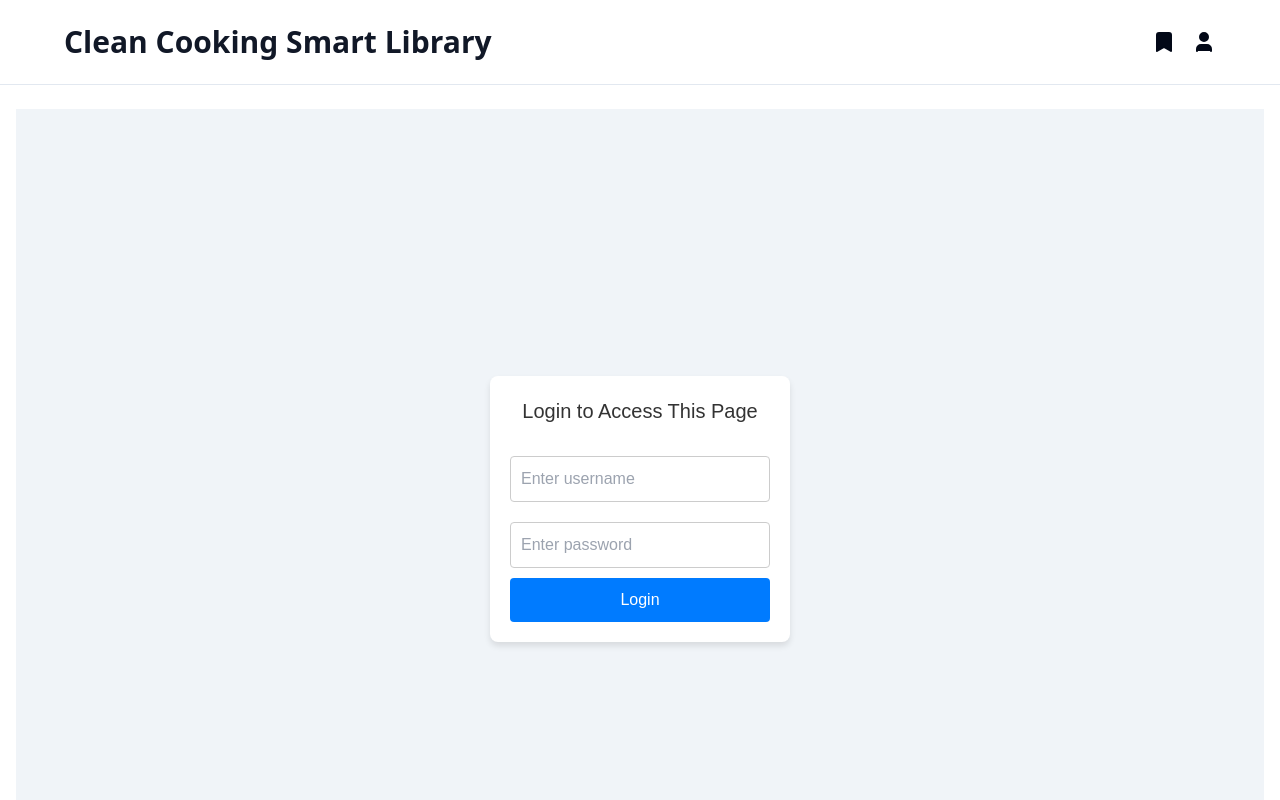
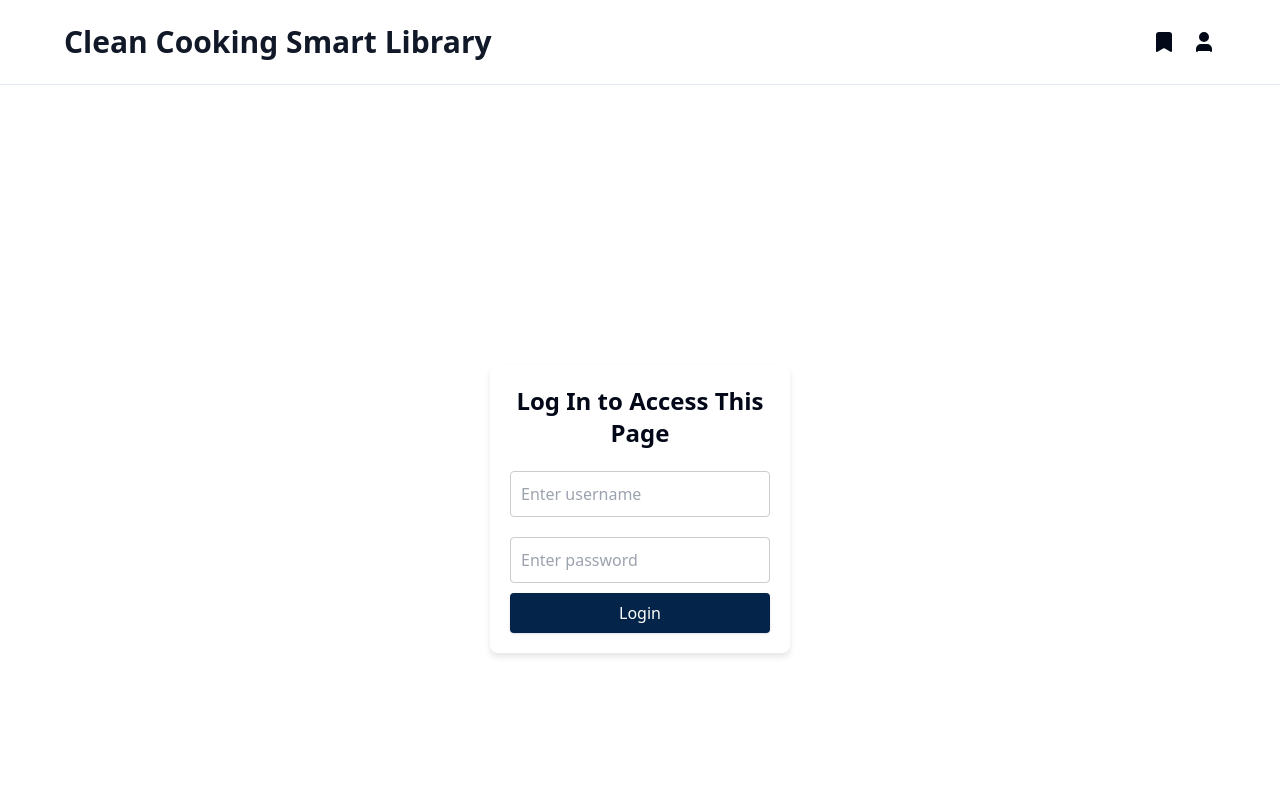
Before and after one commit to Clean-Cooking-Alliance/smart-library, a React (Vite) app in the folder frontend/: page /profile in a window 1280 px wide. Shown: the top 800 px of the page. Built offline with nearby package versions, Linux system fonts and the light colour scheme.

Commit message:
applied formatting to make login form match other pages

```diff
--- a/frontend/src/pages/ProfilePage.tsx
+++ b/frontend/src/pages/ProfilePage.tsx
@@ -167,8 +167,8 @@ export const ProfilePage: React.FC = () => {
           alignItems: "center",
           justifyContent: "center",
           height: "100vh",
-          backgroundColor: "#f0f4f8",
-          fontFamily: "Arial, sans-serif",
+          // backgroundColor: "#f0f4f8",
+          // fontFamily: "Arial, sans-serif",
         }}
       >
         <div
@@ -181,7 +181,7 @@ export const ProfilePage: React.FC = () => {
             textAlign: "center",
           }}
         >
-          <h2
+          {/* <h2
             style={{
               margin: "0 0 20px",
               fontSize: "20px",
@@ -189,7 +189,9 @@ export const ProfilePage: React.FC = () => {
             }}
           >
             Login to Access This Page
-          </h2>
+          </h2> */}
+          <h1 className="text-2xl font-bold mb-3">Log In to Access This Page</h1>
+
           <form onSubmit={handleLoginSubmit}>
             <input
               type="text"
@@ -219,15 +221,14 @@ export const ProfilePage: React.FC = () => {
             />
             <button
               type="submit"
-              style={{
-                backgroundColor: "#007bff",
-                color: "#fff",
-                border: "none",
-                padding: "10px 15px",
-                borderRadius: "4px",
-                cursor: "pointer",
-                width: "100%",
-              }}
+              // style={{backgroundColor: "#007bff",
+              //   color: "#fff",
+              //   border: "none",
+              //   padding: "10px 15px",
+              //   borderRadius: "4px",
+              //   cursor: "pointer",
+              //   width: "100%",}}
+              className="bg-[#042449] text-white px-4 py-2 rounded shadow hover:bg-[#568d43] cursor-pointer w-full"
               onMouseEnter={(e) => (e.target.style.backgroundColor = "#0056b3")}
               onMouseLeave={(e) => (e.target.style.backgroundColor = "#007bff")}
             >
```
